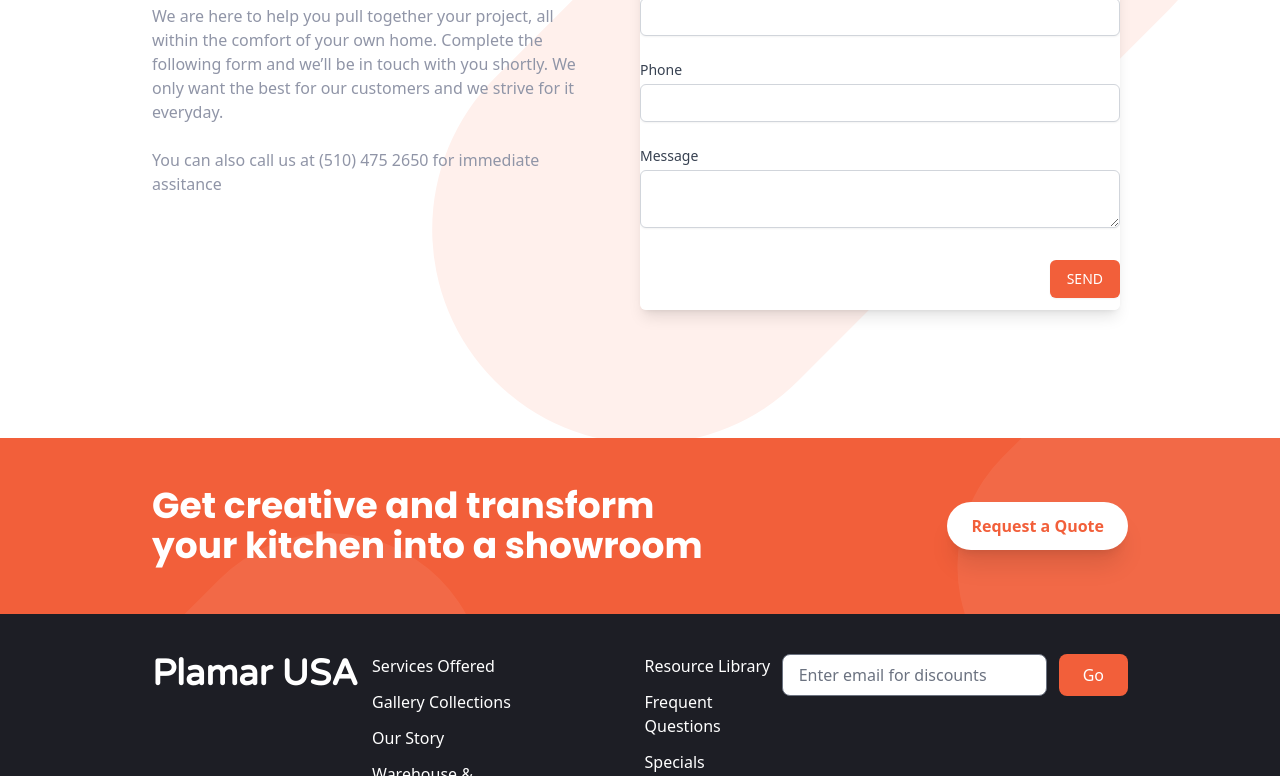
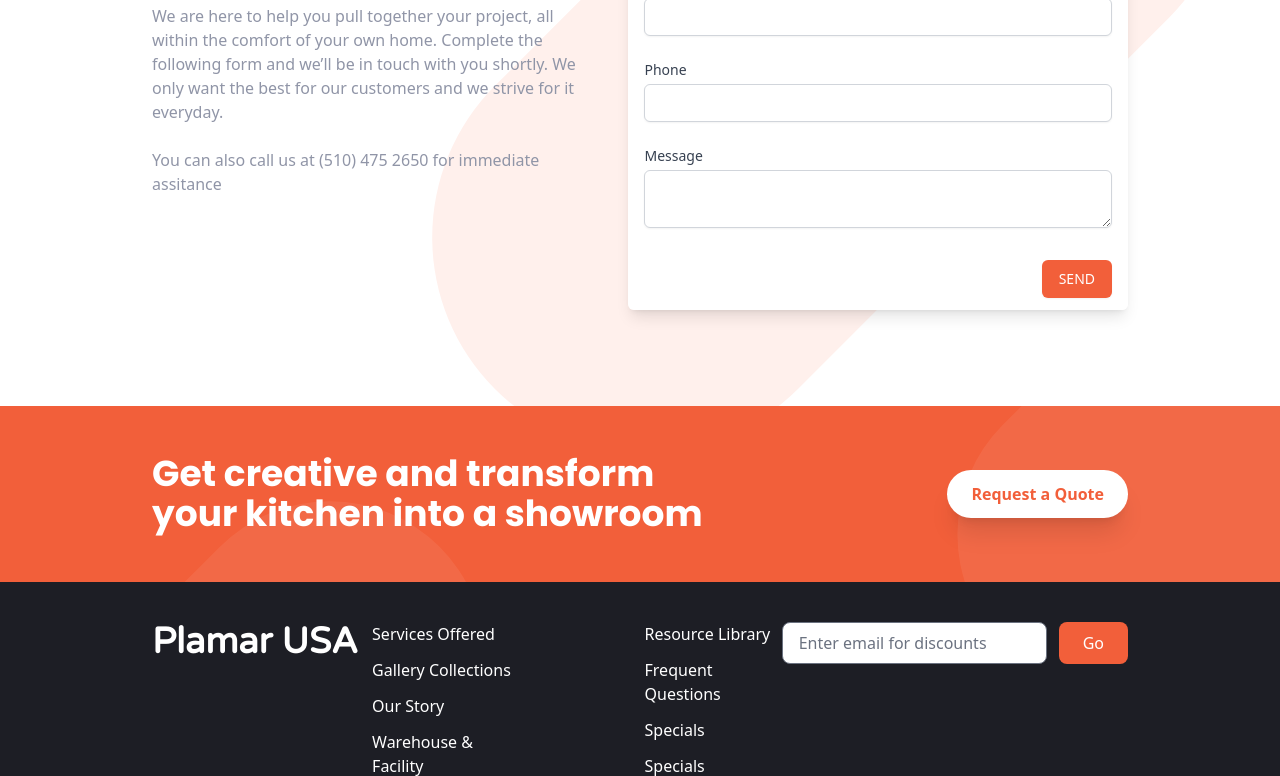
Before and after one commit to aldrintm/landingpage, a website: page contact.html in a window 1280 px wide. Shown: the part 268-1044 px from the top of the page. Drawn offline with Linux system fonts and the light colour scheme.

Commit message:
3rd update

```diff
--- a/contact.html
+++ b/contact.html
@@ -64,7 +64,7 @@
   <!-- Hero Section -->
   <section id="hero" class="">
     <!-- Flex Container -->
-    <div class="container flex flex-col md:flex-row px-6 mx-auto mt-10 space-y-0 md:space-y-0 mb-32">
+    <div class="container flex flex-col md:flex-row px-6 mx-auto mt-10 space-y-0 md:space-y-0 mb-24">
       <!-- Left Item -->
       <div class="flex flex-col mb-12 space-y-6 md:w-1/2 md:pr-4">
         <h1 class="max-w-lg text-4xl mt-8 font-extrabold text-center text-gray-900 md:text-4xl md:text-left">
@@ -98,7 +98,7 @@
           <div class="mt-5 md:mt-0 md:col-span-2">
             <form action="#" method="POST">
               <div class="md:shadow-lg overflow-hidden sm:rounded-md">
-                <div class="px-0 py-5 bg-white">
+                <div class="px-4 py-5 bg-white">
                   <div class="grid grid-cols-6 gap-6">
                     <div class="col-span-6 sm:col-span-3">
                       <label for="first-name" class="block text-sm font-medium text-gray-700">First name</label>
@@ -155,7 +155,7 @@
                     </div> -->
                   </div>
                 </div>
-                <div class="px-0 py-3 bg-white text-right col-span-6">
+                <div class="px-4 py-3 bg-white text-right col-span-6">
                   <button type="submit" class="justify-center w-full md:w-auto py-2 px-4 border border-transparent shadow-sm text-sm font-medium rounded-md text-white bg-brightRed hover:bg-brightRedLight focus:outline-none focus:ring-2 focus:ring-offset-2 focus:ring-indigo-500">SEND</button>
                 </div>
               </div>
```
Also changed, not shown: css/main.css, 1 other file.
